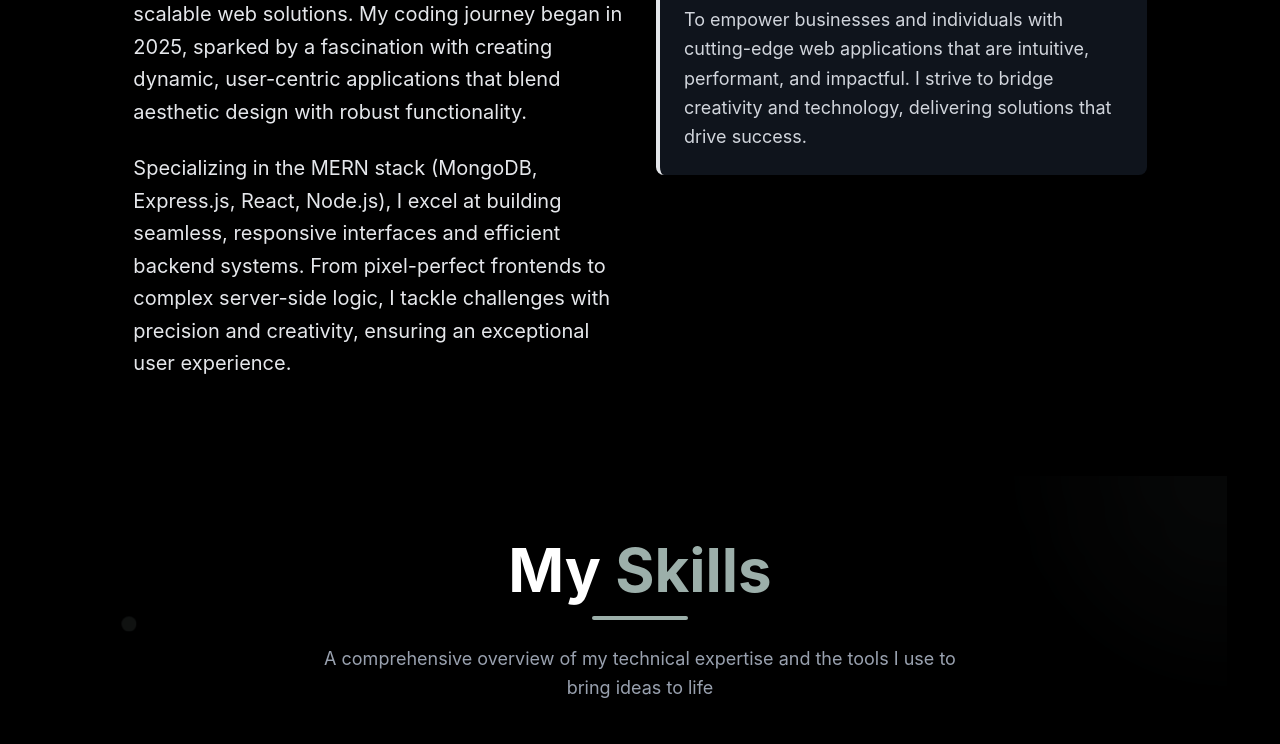
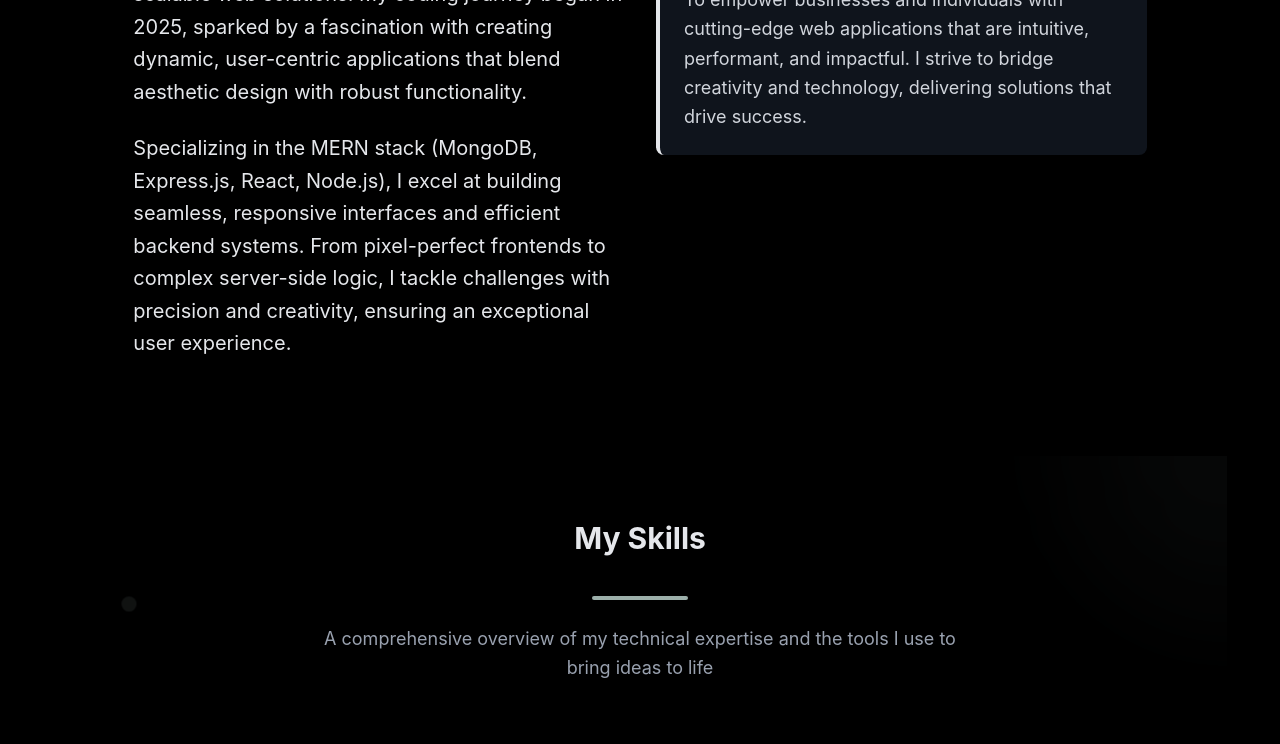
Before and after one commit to musfika21/portfolio, a React (Vite) app: page / in a window 1280 px wide. Shown: the part 1123-1867 px from the top of the page. Built offline with nearby package versions, Linux system fonts and the light colour scheme.

Commit message:
fix functionalities

```diff
--- a/index.html
+++ b/index.html
@@ -4,7 +4,7 @@
     <meta charset="UTF-8" />
     <link rel="icon" type="image/svg+xml" href="/logo.png" />
     <meta name="viewport" content="width=device-width, initial-scale=1.0" />
-    <title>Vite + React</title>
+    <title>Musfika Iqfat</title>
   </head>
   <body>
     <div id="root"></div>
--- a/src/components/About.jsx
+++ b/src/components/About.jsx
@@ -9,7 +9,7 @@ const About = () => {
     >
       <div className="">
         <motion.h2
-          className="text-3xl sm:text-4xl md:text-5xl font-bold text-primary mb-8 md:mb-12 text-center tracking-tight"
+          className="text-3xl font-bold text-primary mb-10 text-center"
           initial={{ opacity: 0, y: -20 }}
           whileInView={{ opacity: 1, y: 0 }}
           transition={{ duration: 0.6 }}
--- a/src/components/Skills.jsx
+++ b/src/components/Skills.jsx
@@ -1,5 +1,7 @@
 import React, { useState, useEffect } from "react";
 import { Code2, Server, Wrench, ChevronRight } from "lucide-react";
+import { motion } from "framer-motion";
+
 
 // Mock skills data - replace with your actual data import
 const skills = {
@@ -20,9 +22,8 @@ const SkillCard = ({ skill, index, delay }) => {
 
   return (
     <div
-      className={`group relative overflow-hidden rounded-lg bg-zinc-900 border border-zinc-800 p-4 transition-all duration-500 hover:scale-105 hover:shadow-lg hover:border-[#9CAFAA]/50 ${
-        isVisible ? 'translate-y-0 opacity-100' : 'translate-y-8 opacity-0'
-      }`}
+      className={`group relative overflow-hidden rounded-lg bg-zinc-900 border border-zinc-800 p-4 transition-all duration-500 hover:scale-105 hover:shadow-lg hover:border-[#9CAFAA]/50 ${isVisible ? 'translate-y-0 opacity-100' : 'translate-y-8 opacity-0'
+        }`}
       style={{
         transitionDelay: isVisible ? '0ms' : `${delay}ms`,
         boxShadow: '0 4px 6px -1px rgba(0, 0, 0, 0.1), 0 2px 4px -1px rgba(0, 0, 0, 0.06)'
@@ -46,9 +47,8 @@ const SkillCategory = ({ title, skillList, icon: Icon, index }) => {
   return (
     <div className="w-full">
       <div
-        className={`mb-8 transform transition-all duration-700 ${
-          index === 0 ? 'translate-y-0 opacity-100' : 'translate-y-0 opacity-100'
-        }`}
+        className={`mb-8 transform transition-all duration-700 ${index === 0 ? 'translate-y-0 opacity-100' : 'translate-y-0 opacity-100'
+          }`}
         style={{ transitionDelay: `${index * 200}ms` }}
       >
         {/* Category Header */}
@@ -71,9 +71,8 @@ const SkillCategory = ({ title, skillList, icon: Icon, index }) => {
 
         {/* Skills Grid */}
         <div
-          className={`grid grid-cols-1 sm:grid-cols-2 lg:grid-cols-3 xl:grid-cols-4 gap-4 transition-all duration-500 overflow-hidden ${
-            isExpanded ? 'max-h-none opacity-100' : 'max-h-0 opacity-0'
-          }`}
+          className={`grid grid-cols-1 sm:grid-cols-2 lg:grid-cols-3 xl:grid-cols-4 gap-4 transition-all duration-500 overflow-hidden ${isExpanded ? 'max-h-none opacity-100' : 'max-h-0 opacity-0'
+            }`}
         >
           {skillList.map((skill, skillIndex) => (
             <SkillCard
@@ -119,18 +118,23 @@ const Skills = () => {
       {/* Subtle Background Elements */}
       <div className="absolute inset-0 overflow-hidden">
         <div className="absolute -top-40 -right-40 w-80 h-80 bg-[#9CAFAA]/5 rounded-full blur-3xl animate-pulse"></div>
-        <div className="absolute -bottom-40 -left-40 w-80 h-80 bg-[#9CAFAA]/3 rounded-full blur-3xl animate-pulse" style={{animationDelay: '3s'}}></div>
-        <div className="absolute top-1/2 left-1/2 transform -translate-x-1/2 -translate-y-1/2 w-96 h-96 bg-[#9CAFAA]/2 rounded-full blur-3xl animate-pulse" style={{animationDelay: '6s'}}></div>
+        <div className="absolute -bottom-40 -left-40 w-80 h-80 bg-[#9CAFAA]/3 rounded-full blur-3xl animate-pulse" style={{ animationDelay: '3s' }}></div>
+        <div className="absolute top-1/2 left-1/2 transform -translate-x-1/2 -translate-y-1/2 w-96 h-96 bg-[#9CAFAA]/2 rounded-full blur-3xl animate-pulse" style={{ animationDelay: '6s' }}></div>
       </div>
 
       <div className="max-w-7xl mx-auto relative z-10">
         {/* Section Header */}
-        <div className={`text-center mb-16 transform transition-all duration-1000 ${
-          isLoaded ? 'translate-y-0 opacity-100' : 'translate-y-8 opacity-0'
-        }`}>
-          <h1 className="text-4xl sm:text-5xl lg:text-6xl font-bold text-white mb-4">
-            My <span className="text-[#9CAFAA]">Skills</span>
-          </h1>
+        <div className={`text-center mb-16 transform transition-all duration-1000 ${isLoaded ? 'translate-y-0 opacity-100' : 'translate-y-8 opacity-0'
+          }`}>
+          <motion.h2
+            className="text-3xl font-bold text-primary mb-10 text-center"
+            initial={{ opacity: 0, y: -20 }}
+            whileInView={{ opacity: 1, y: 0 }}
+            transition={{ duration: 0.6 }}
+            viewport={{ once: true }}
+          >
+            My Skills
+          </motion.h2>
           <div className="w-24 h-1 bg-[#9CAFAA] mx-auto rounded-full"></div>
           <p className="mt-6 text-lg text-gray-400 max-w-2xl mx-auto leading-relaxed">
             A comprehensive overview of my technical expertise and the tools I use to bring ideas to life
@@ -152,8 +156,8 @@ const Skills = () => {
 
         {/* Decorative Elements */}
         <div className="absolute top-20 left-10 w-2 h-2 bg-[#9CAFAA] rounded-full animate-ping"></div>
-        <div className="absolute bottom-20 right-10 w-3 h-3 bg-[#9CAFAA]/60 rounded-full animate-pulse" style={{animationDelay: '2s'}}></div>
-        <div className="absolute top-1/2 left-5 w-1 h-1 bg-[#9CAFAA] rounded-full animate-ping" style={{animationDelay: '4s'}}></div>
+        <div className="absolute bottom-20 right-10 w-3 h-3 bg-[#9CAFAA]/60 rounded-full animate-pulse" style={{ animationDelay: '2s' }}></div>
+        <div className="absolute top-1/2 left-5 w-1 h-1 bg-[#9CAFAA] rounded-full animate-ping" style={{ animationDelay: '4s' }}></div>
       </div>
     </section>
   );
```
